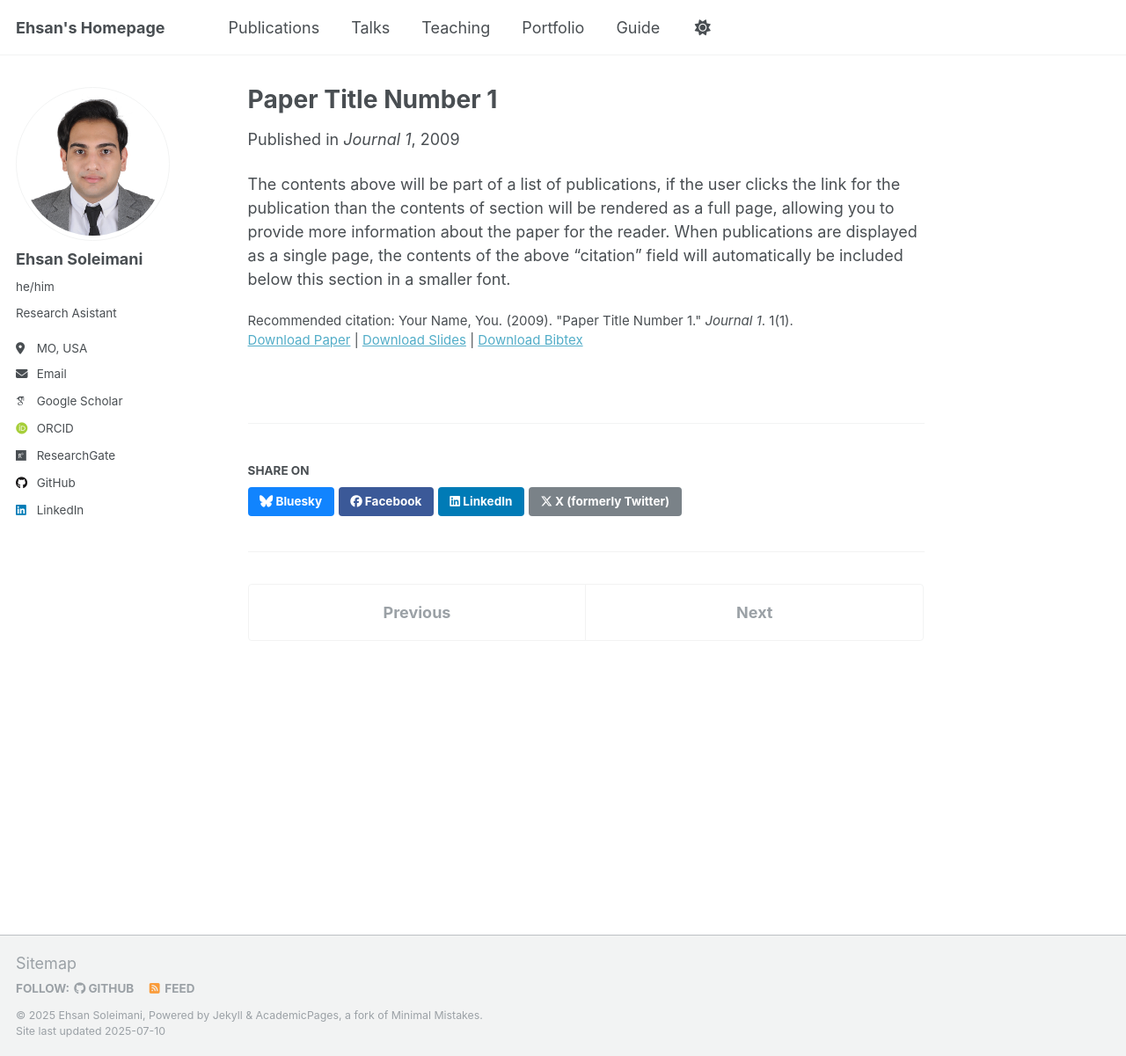
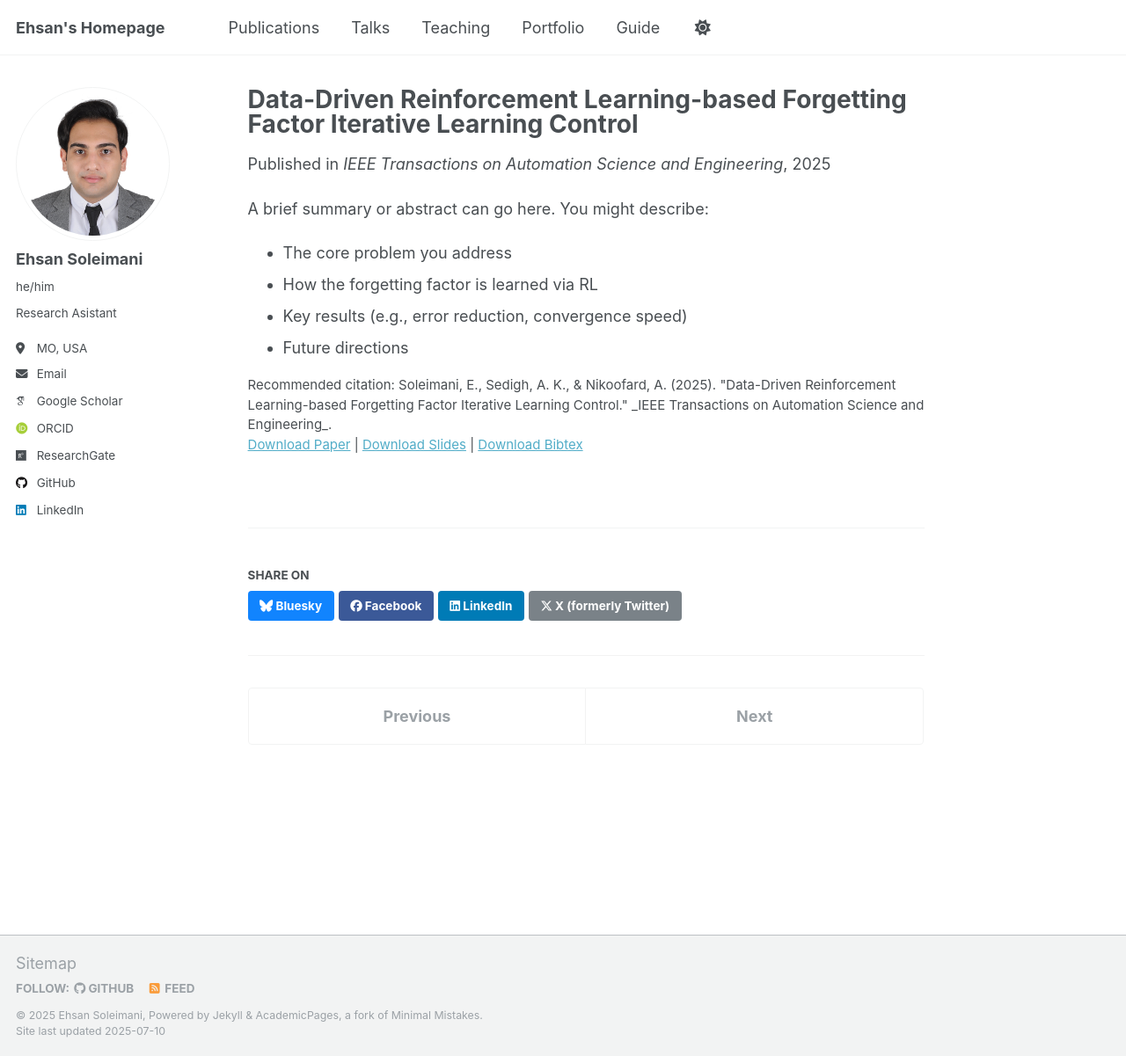
Before and after one commit to EhsanSoleimani1998/EhsanSoleimani1998.github.io, a Jekyll site: the page built from _publications/2009-10-01-paper-title-number-1.md, in a window 1280 px wide and 1201 px high. Shown: the whole window at 88% size. Built offline with Jekyll 4.4.1, drawn with Linux system fonts in a browser that asks for light colours; some web fonts are replaced; a script that is not in the unit is left out.

Commit message:
Update 2009-10-01-paper-title-number-1.md

```diff
--- a/_publications/2009-10-01-paper-title-number-1.md
+++ b/_publications/2009-10-01-paper-title-number-1.md
@@ -1,14 +1,23 @@
 ---
-title: "Paper Title Number 1"
+title: "Data-Driven Reinforcement Learning-based Forgetting Factor Iterative Learning Control"
 collection: publications
 category: manuscripts
-permalink: /publication/2009-10-01-paper-title-number-1
-excerpt: 'This paper is about the number 1. The number 2 is left for future work.'
-date: 2009-10-01
-venue: 'Journal 1'
-slidesurl: 'http://academicpages.github.io/files/slides1.pdf'
-paperurl: 'http://academicpages.github.io/files/paper1.pdf'
-bibtexurl: 'http://academicpages.github.io/files/bibtex1.bib'
-citation: 'Your Name, You. (2009). &quot;Paper Title Number 1.&quot; <i>Journal 1</i>. 1(1).'
+permalink: /publication/2025-01-01-data-driven-rl-ff-ilc
+excerpt: "A data-driven RL-based forgetting-factor ILC algorithm is proposed to improve tracking performance in repetitive automation tasks."
+date: 2025-01-01
+venue: "IEEE Transactions on Automation Science and Engineering"
+slidesurl: ""                       # add URL if you have slides
+paperurl: "/files/soleimani2025data.pdf"
+bibtexurl: "/files/soleimani2025data.bib"
+citation: >
+  Soleimani, E., Sedigh, A. K., & Nikoofard, A. (2025).
+  "Data-Driven Reinforcement Learning-based Forgetting Factor Iterative Learning Control."
+  _IEEE Transactions on Automation Science and Engineering_.
 ---
-The contents above will be part of a list of publications, if the user clicks the link for the publication than the contents of section will be rendered as a full page, allowing you to provide more information about the paper for the reader. When publications are displayed as a single page, the contents of the above "citation" field will automatically be included below this section in a smaller font.
+
+A brief summary or abstract can go here. You might describe:
+
+- The core problem you address
+- How the forgetting factor is learned via RL
+- Key results (e.g., error reduction, convergence speed)
+- Future directions
```
